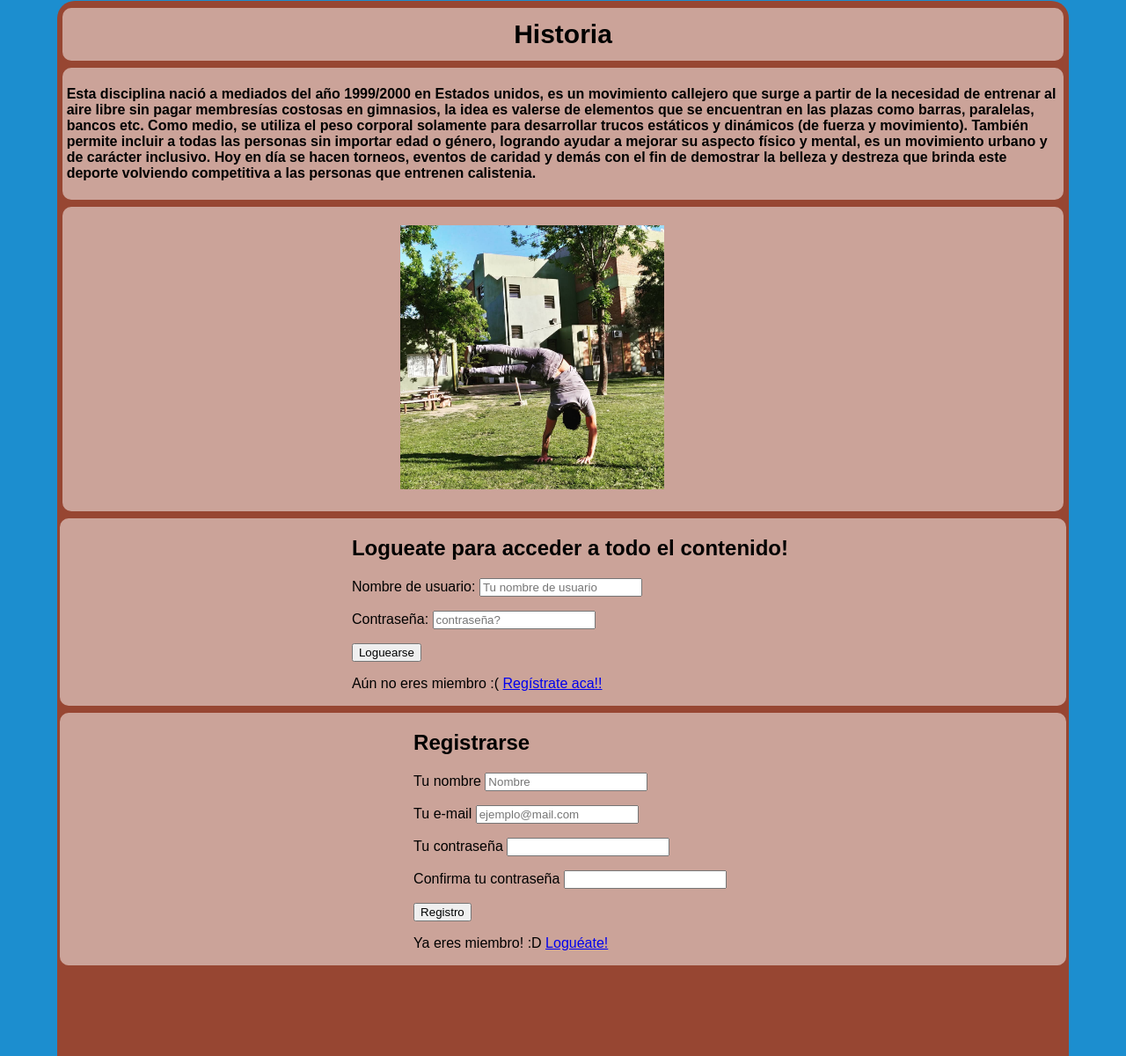
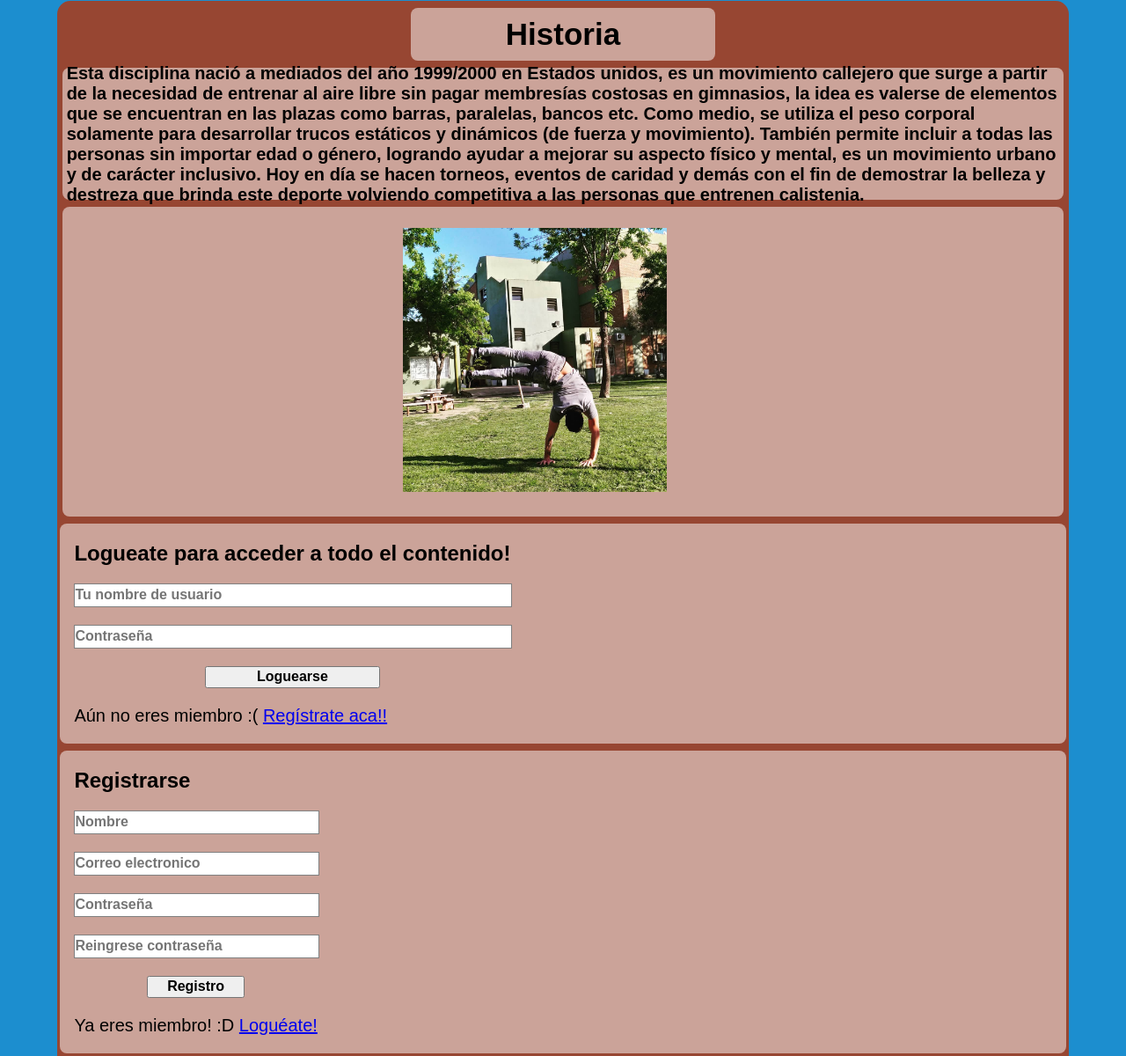
Before and after one commit to Charliee95/Pagina-Web-Calistenia, a website: page index.html in a window 1280 px wide. Shown: the part 175-1375 px from the top of the page at 88% size. Drawn offline with Linux system fonts and the light colour scheme.

Commit message:
Actualizacion formulario

```diff
--- a/index.css
+++ b/index.css
@@ -7,9 +7,13 @@ body {
 }
 
 h2 {
-    font-size: 30px;
+    font-size: 35px;
 }
 
+p{
+    font-size: 20px;
+
+}
 header {
     width: 90%;
     height: 160px;
@@ -49,7 +53,7 @@ section {
     height: 1500px;
     margin-left: auto;
     margin-right: auto;
-    border-radius: 20px;
+    border-radius: 15px;
     margin-top: 8px;
     background-color: #974632;
     display: flex;
@@ -58,7 +62,7 @@ section {
 }
 
 .palabra_historia {
-    width: 99%;
+    width: 30%;
     height: 60px;
     display: flex;
     align-items: center;
@@ -66,7 +70,7 @@ section {
     margin-right: auto;
     margin-top: 8px;
     background-color: rgba(255, 255, 255,0.5);
-    border-radius: 10px;
+    border-radius: 8px;
     justify-content: center;
 }
 
@@ -75,7 +79,7 @@ section {
     height: 150px;
     margin-top: 8px;
     background-color: rgba(255, 255, 255,0.5);
-    border-radius: 10px;
+    border-radius: 8px;
     margin-left: auto;
     margin-right: auto;
     display: flex;
@@ -95,7 +99,7 @@ section {
     overflow: hidden;
     margin-top: 8px;
     background-color: rgba(255, 255, 255,0.5);
-    border-radius: 10px;
+    border-radius: 8px;
     margin-left: auto;
     margin-right: auto;
 
@@ -104,7 +108,7 @@ section {
 
 .slider ul {
     display: flex;
-    padding: 5px;
+    padding: 8px;
     width: 400%;
     animation: cambio 15s infinite alternate linear;
 }
@@ -151,12 +155,12 @@ section {
     margin-top: 8px;
     padding-left: 16px;
     background-color: rgba(255, 255, 255,0.5);
-    border-radius: 10px;
+    border-radius: 8px;
     margin-left: auto;
     margin-right: auto;
     display: flex;
     align-items: center;
-    justify-content: center;
+
 }
 
 .contenedor_formulario2 {
@@ -164,10 +168,36 @@ section {
     margin-top: 8px;
     padding-left: 16px;
     background-color: rgba(255, 255, 255,0.5);
-    border-radius: 10px;
+    border-radius: 8px;
     margin-left: auto;
     margin-right: auto;
     display: flex;
     align-items: center;
-    justify-content: center;
+
 }
+
+.boton_input {
+	height: 25px;
+
+    border: 1px solid gray;
+    font-family: inherit;
+    font-size: 16px;
+	font-weight: bold;
+}
+
+input, textarea, select,option,button {
+	display: block;
+    width: 100%;
+    padding: 0;
+}
+
+.boton_formulario {
+	width: 40%;
+	height: 25px;
+	background-color: ;
+	font-weight: bold;
+	text-align: center;
+	font-size: 16px;
+	margin-left: auto;
+	margin-right: auto;
+}
--- a/index.html
+++ b/index.html
@@ -45,16 +45,14 @@
         <div class="contenedor_formulario1" id="loguearse">
            <form action="/api" method="POST" autocomplete="on">
                 <h1>Logueate para acceder a todo el contenido!</h1>
-                <p>
-                    <label for="username" class="nombre-usuario"> Nombre de usuario: </label>
-                    <input id="username" name="username" required="required" type="text" placeholder="Tu nombre de usuario">
+                </p>
+                    <input id="username" class="boton_input" name="username" required="required" type="text" placeholder="Tu nombre de usuario">
                 </p>
                 <p>
-                    <label for="password" class="tu contraseña?"> Contraseña:</label>
-                    <input id="password" name="password" required="required" type="password" placeholder="contraseña?" pattern="(?=.*\d)(?=.*[a-z])(?=.*[A-Z]).{8,}" title="Debe contener al menos un número y una letra minúscula y mayúscula y al menos 8 o más caracteres!">
+                    <input id="password" class="boton_input" name="password" required="required" type="password" placeholder="Contraseña" pattern="(?=.*\d)(?=.*[a-z])(?=.*[A-Z]).{8,}" title="Debe contener al menos un número y una letra minúscula y mayúscula y al menos 8 o más caracteres!">
                 </p>
                 <p class="login button">
-                    <input type="submit" value="Loguearse" />
+                    <input type="submit" value="Loguearse" class="boton_formulario" />
                 </p>
                 <p class="change_link">
                     Aún no eres miembro :(
@@ -67,24 +65,24 @@
             <form action="mysuperscript.php" autocomplete="on">
                 <h1>Registrarse</h1>
                 <p>
-                    <label for="usernamesignup" class="uname">Tu nombre</label>
-                    <input id="usernamesignup" name="usernamesignup" required="required" type="text" placeholder="Nombre" />
+
+                    <input id="usernamesignup" class="boton_input" name="usernamesignup" required="required" type="text" placeholder="Nombre" maxlength="30" />
                 </p>
                 <p>
-                    <label for="emailsignup" class="youmail"> Tu e-mail</label>
-                    <input id="emailsignup" name="emailsignup" required="required" type="email" placeholder="ejemplo@mail.com" />
+
+                    <input id="emailsignup" class="boton_input" name="emailsignup" required="required" type="email" placeholder="Correo electronico" maxlength="40" />
                 </p>
                 <p>
-                    <label for="passwordsignup" class="youpasswd">Tu contraseña </label>
-                    <input id="passwordsignup" name="passwordsignup" required="required" type="password" placeholder="" pattern="(?=.*\d)(?=.*[a-z])(?=.*[A-Z]).{8,}" title="Debe contener al menos un número y una letra minúscula y mayúscula, y al menos 8 o más caracteres"
+
+                    <input id="passwordsignup" class="boton_input" name="passwordsignup" required="required" type="password" placeholder="Contraseña" maxlength="20" pattern="(?=.*\d)(?=.*[a-z])(?=.*[A-Z]).{8,}" title="Debe contener al menos un número y una letra minúscula y mayúscula, y al menos 8 o más caracteres"
                     />
                 </p>
                 <p>
-                    <label for="passwordsignup_confirm" class="youpasswd">Confirma tu contraseña </label>
-                    <input id="passwordsignup_confirm" name="passwordsignup_confirm" required="required" type="password" placeholder="" />
+
+                    <input id="passwordsignup_confirm" class="boton_input" name="passwordsignup_confirm" required="required" type="password" maxlength="20" placeholder="Reingrese contraseña" />
                 </p>
                 <p class="signin button">
-                    <input type="submit" value="Registro" />
+                    <input type="submit" value="Registro" class="boton_formulario" />
                 </p>
                 <p class="change_link">
                     Ya eres miembro! :D
```
